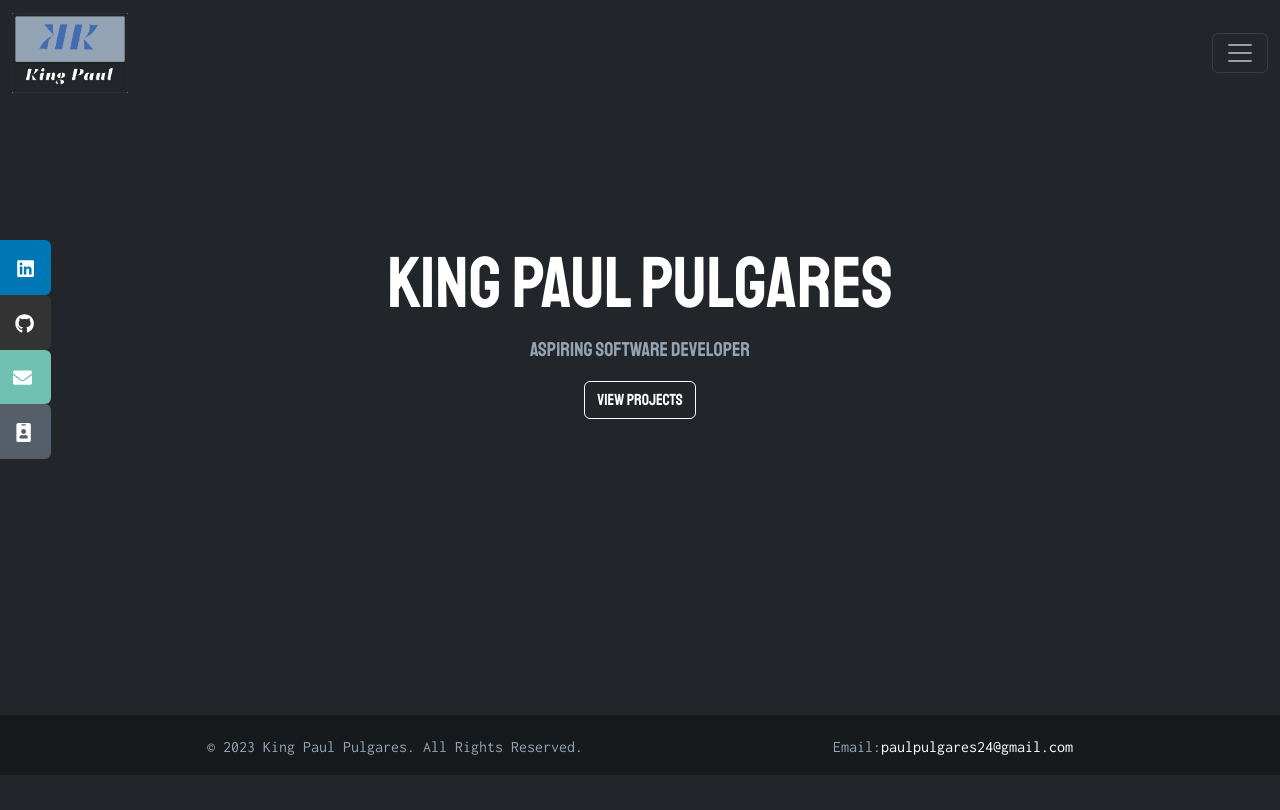
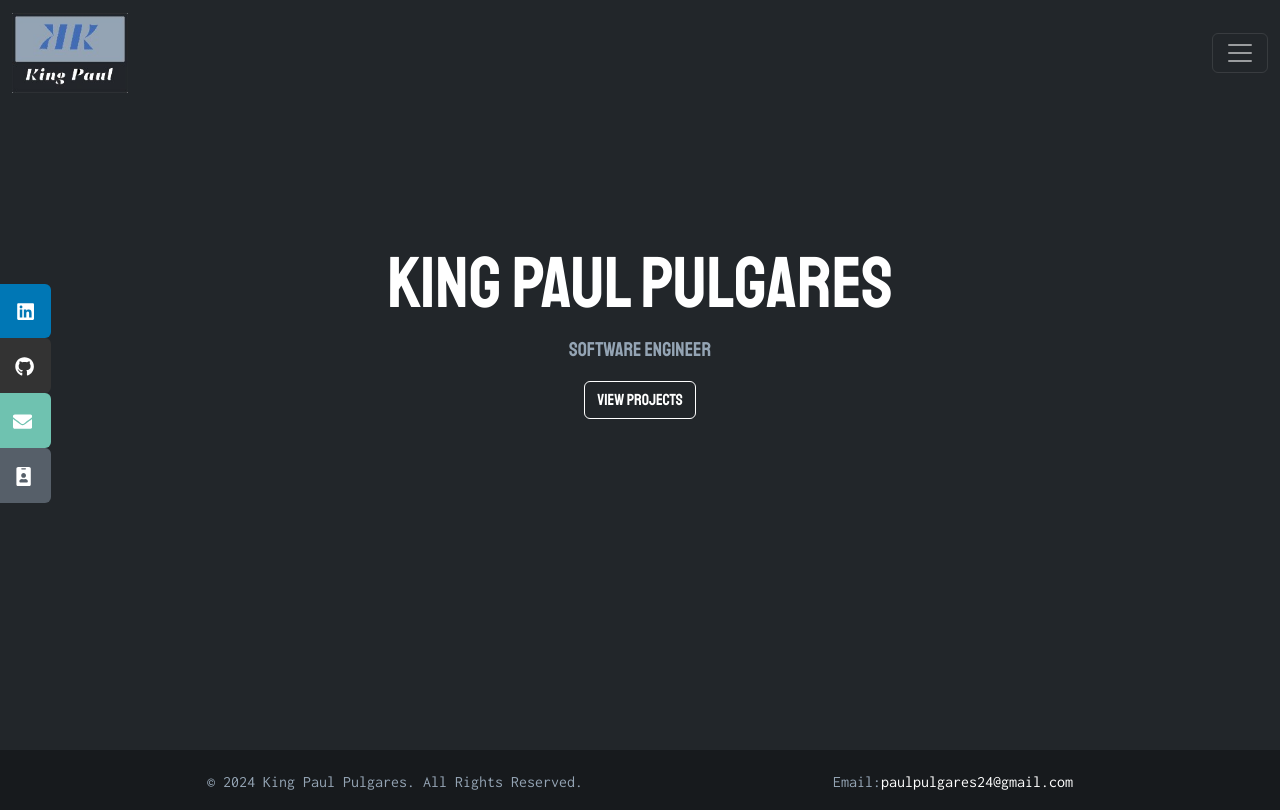
Before and after one commit to kengpul/react-portfolio, a React (Create React App) app: page / in a window 1280 px wide. Built offline with nearby package versions, Linux system fonts and the light colour scheme.

Commit message:
fix/homepage layout and update links

```diff
--- a/src/components/Footer.css
+++ b/src/components/Footer.css
@@ -3,7 +3,7 @@
     background-color: #171a1d;
     color: #94a4b4;
     position: absolute;
-    bottom: -13%;
+    bottom: 0;
     width: 100%;
     padding: 20px 0 0;
 }
--- a/src/components/Footer.js
+++ b/src/components/Footer.js
@@ -6,7 +6,7 @@ export default function Footer() {
             <div className="container">
                 <div className="row justify-content-center">
                     <div className="col-12 footer-items d-block d-lg-flex text-center">
-                        <p>&copy; 2023 King Paul Pulgares. All Rights Reserved.</p>
+                        <p>&copy; 2024 King Paul Pulgares. All Rights Reserved.</p>
                         <p>
                             Email:
                             <span><a href="mailto:paulpulgares24@gmail.com">paulpulgares24@gmail.com</a></span>
--- a/src/index.css
+++ b/src/index.css
@@ -7,7 +7,7 @@ body {
 }
 
 .home {
-  height: 72.5vh;
+  height: 88vh;
 }
 
 img {
--- a/src/pages/home/Home.js
+++ b/src/pages/home/Home.js
@@ -6,7 +6,7 @@ export default function Home() {
             <div className="row justify-content-center align-items-center">
                 <div id="intro" className="col-lg-10 d-flex flex-column justify-content-center align-items-center text-center">
                     <h2 className="display-2">KING PAUL PULGARES</h2>
-                    <p className="lead sub">Aspiring Software Developer</p>
+                    <p className="lead sub">Software Engineer</p>
                     <Link to='projects'>
                         <button className="btn btn-dark w-100">VIEW PROJECTS</button>
                     </Link>
--- a/src/pages/projects/Project.css
+++ b/src/pages/projects/Project.css
@@ -21,6 +21,7 @@ body {
     position: relative;
     height: 100%;
     color: black;
+    padding-bottom: 130px;
 }
 
 .project h2,
```
